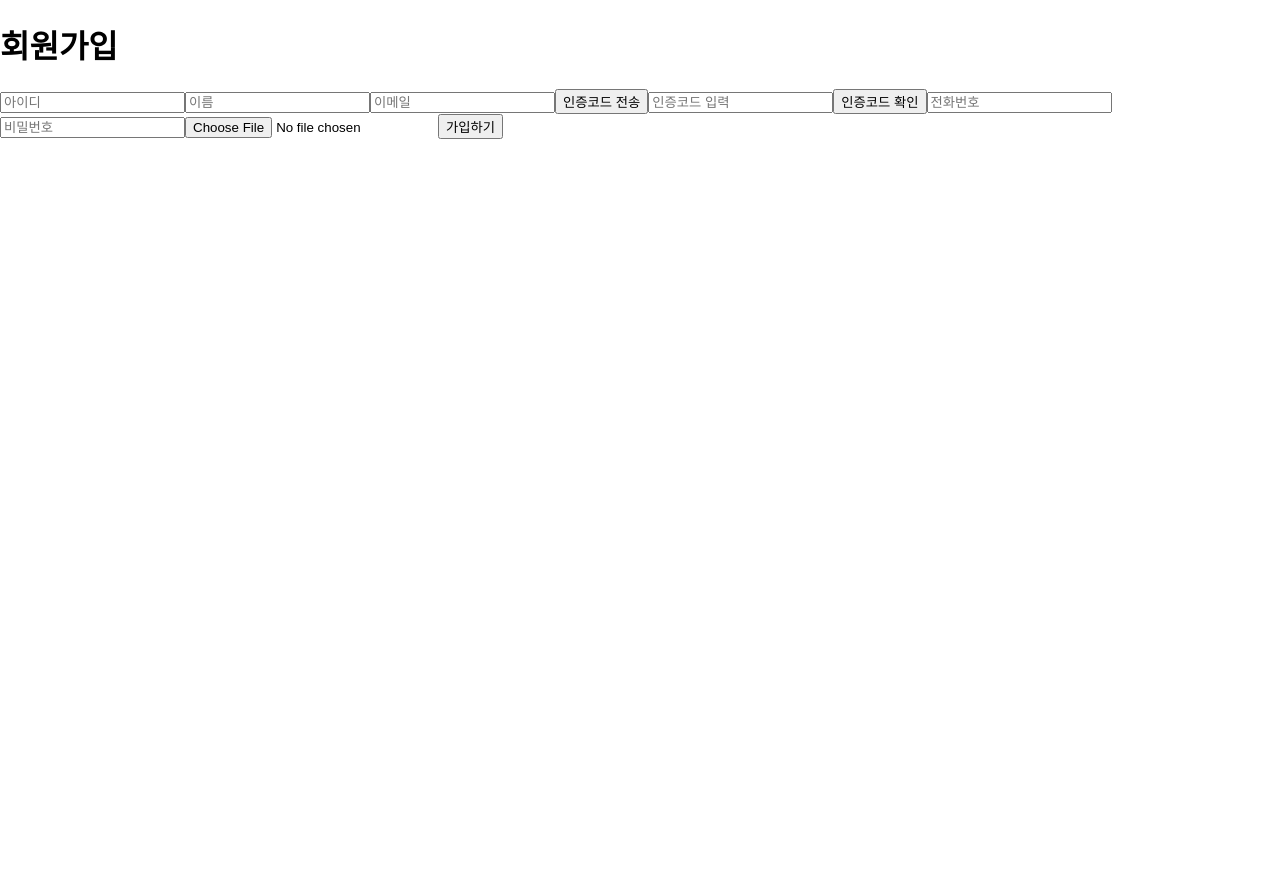
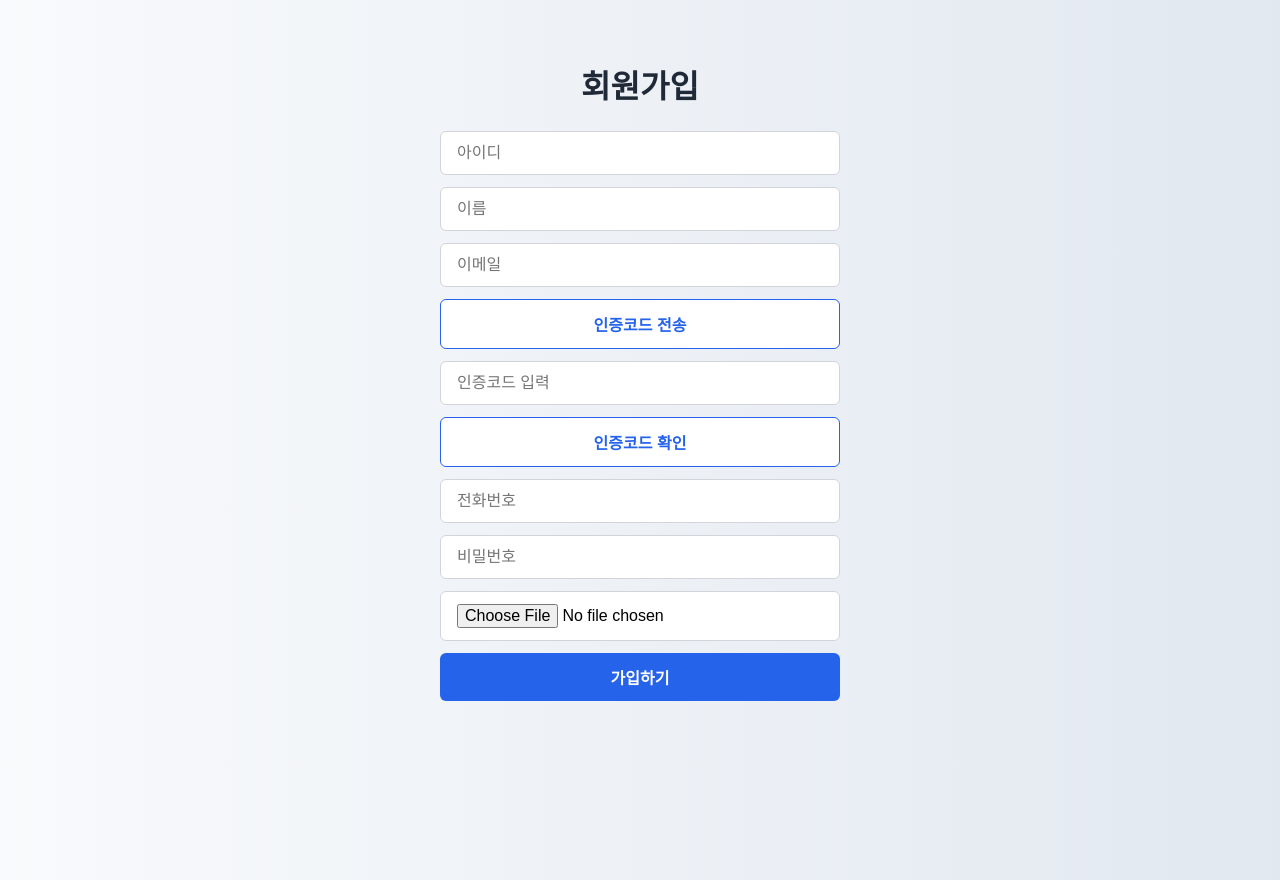
Before and after one commit to Dezeli/Neighbiz, a React (Create React App) app in the folder react/: page /signup in a window 1280 px wide. Before the commit the page ends 800 px from the top, so only its background shows below. Built offline with nearby package versions, Linux system fonts and the light colour scheme; the HTML template or start-up script is replaced by a standard one.

Commit message:
refactor: tailwindcss

```diff
--- a/react/package.json
+++ b/react/package.json
@@ -12,6 +12,7 @@
     "react-dom": "^19.1.0",
     "react-router-dom": "^7.6.0",
     "react-scripts": "5.0.1",
+    "styled-components": "^6.1.18",
     "web-vitals": "^2.1.4"
   },
   "scripts": {
@@ -37,5 +38,10 @@
       "last 1 firefox version",
       "last 1 safari version"
     ]
+  },
+  "devDependencies": {
+    "autoprefixer": "^10.4.21",
+    "postcss": "^8.5.3",
+    "tailwindcss": "^4.1.7"
   }
 }
--- a/react/src/pages/FindID.jsx
+++ b/react/src/pages/FindID.jsx
@@ -1,6 +1,70 @@
 import React, { useState, useEffect } from 'react';
 import { useNavigate } from 'react-router-dom';
+import styled from 'styled-components';
 import api from '../lib/axios';
+
+const Container = styled.div`
+  min-height: 100vh;
+  padding: 40px 20px;
+  background: linear-gradient(to right, #f8fafc, #e2e8f0);
+  display: flex;
+  flex-direction: column;
+  align-items: center;
+  justify-content: center;
+  font-family: 'Pretendard', sans-serif;
+`;
+
+const Title = styled.h1`
+  font-size: 2rem;
+  font-weight: 700;
+  color: #1f2937;
+  margin-bottom: 1.5rem;
+`;
+
+const Form = styled.div`
+  width: 100%;
+  max-width: 360px;
+  display: flex;
+  flex-direction: column;
+  gap: 12px;
+`;
+
+const Input = styled.input`
+  padding: 12px 16px;
+  border-radius: 6px;
+  border: 1px solid #d1d5db;
+  font-size: 1rem;
+  outline: none;
+  background-color: white;
+
+  &:focus {
+    border-color: #2563eb;
+  }
+`;
+
+const Button = styled.button`
+  padding: 12px;
+  background-color: #2563eb;
+  color: white;
+  font-weight: 600;
+  font-size: 1rem;
+  border: none;
+  border-radius: 6px;
+  cursor: pointer;
+  transition: 0.2s;
+
+  &:hover {
+    background-color: #1d4ed8;
+  }
+`;
+
+const Text = styled.p`
+  font-size: 0.95rem;
+  color: ${({ type }) =>
+    type === 'error' ? 'red' : type === 'success' ? 'green' : '#374151'};
+  margin-top: 0.5rem;
+  text-align: center;
+`;
 
 function FindID() {
   const navigate = useNavigate();
@@ -35,22 +99,24 @@ function FindID() {
   };
 
   return (
-    <div>
-      <h1>아이디 찾기</h1>
-      <input
+    <Container>
+      <Title>아이디 찾기</Title>
+      <Form>
+        <Input
           name="email"
           placeholder="이메일"
           onChange={handleChange}
         />
-      <input
+        <Input
           name="phone_number"
           placeholder="전화번호"
           onChange={handleChange}
         />
-      <button onClick={handleFind}>아이디 찾기</button>
-      {result && <p style={{ color: 'green' }}>{result}</p>}
-      {error && <p style={{ color: 'red' }}>{error}</p>}
-    </div>
+        <Button onClick={handleFind}>아이디 찾기</Button>
+        {result && <Text type="success">{result}</Text>}
+        {error && <Text type="error">{error}</Text>}
+      </Form>
+    </Container>
   );
 }
 
--- a/react/src/pages/Landing.jsx
+++ b/react/src/pages/Landing.jsx
@@ -1,7 +1,82 @@
-import React from 'react';
-import { Link } from 'react-router-dom';
-import { useEffect } from 'react';
-import { useNavigate } from 'react-router-dom';
+import React, { useEffect } from 'react';
+import { Link, useNavigate } from 'react-router-dom';
+import styled from 'styled-components';
+
+const Container = styled.div`
+  min-height: 100vh;
+  padding: 0 20px;
+  background: linear-gradient(to right, #f8fafc, #e2e8f0);
+  display: flex;
+  flex-direction: column;
+  align-items: center;
+  justify-content: center;
+  font-family: 'Pretendard', sans-serif;
+
+  @media (max-width: 768px) {
+    padding: 0 16px;
+  }
+`;
+
+const Title = styled.h1`
+  font-size: 2.5rem;
+  font-weight: 800;
+  color: #1f2937;
+  margin-bottom: 1rem;
+  text-align: center;
+
+  @media (max-width: 768px) {
+    font-size: 2rem;
+  }
+`;
+
+const Subtitle = styled.p`
+  font-size: 1.1rem;
+  color: #4b5563;
+  text-align: center;
+  max-width: 480px;
+  line-height: 1.6;
+  margin-bottom: 2rem;
+
+  @media (max-width: 768px) {
+    font-size: 1rem;
+  }
+`;
+
+const ButtonGroup = styled.div`
+  display: flex;
+  gap: 12px;
+  flex-wrap: wrap;
+  justify-content: center;
+`;
+
+const Button = styled(Link)`
+  padding: 12px 24px;
+  font-size: 1rem;
+  font-weight: 600;
+  border-radius: 6px;
+  text-decoration: none;
+  text-align: center;
+  min-width: 120px;
+  transition: all 0.2s ease;
+`;
+
+const SignupButton = styled(Button)`
+  background-color: #2563eb;
+  color: white;
+
+  &:hover {
+    background-color: #1d4ed8;
+  }
+`;
+
+const LoginButton = styled(Button)`
+  border: 2px solid #2563eb;
+  color: #2563eb;
+
+  &:hover {
+    background-color: #e0f2fe;
+  }
+`;
 
 function Landing() {
   const navigate = useNavigate();
@@ -14,11 +89,18 @@ function Landing() {
   }, []);
 
   return (
-    <div>
-      <h1>👋 환영합니다!</h1>
-      <p>로그인하지 않았다면 이 화면이 보입니다.</p>
-      <Link to="/login">로그인</Link> | <Link to="/signup">회원가입</Link>
-    </div>
+    <Container>
+      <Title>Neighviz에 오신 것을 환영합니다</Title>
+      <Subtitle>
+        검증된 사업자 간 제휴를 빠르고 신뢰 있게 연결합니다.
+        <br />
+        지금 Neighviz에서 제휴 파트너를 만나보세요.
+      </Subtitle>
+      <ButtonGroup>
+        <SignupButton to="/signup">회원가입</SignupButton>
+        <LoginButton to="/login">로그인</LoginButton>
+      </ButtonGroup>
+    </Container>
   );
 }
 
--- a/react/src/pages/Login.jsx
+++ b/react/src/pages/Login.jsx
@@ -1,6 +1,89 @@
 import React, { useState, useEffect } from 'react';
 import { useNavigate } from 'react-router-dom';
+import styled from 'styled-components';
 import api from '../lib/axios';
+
+const Container = styled.div`
+  min-height: 100vh;
+  padding: 0 20px;
+  background: linear-gradient(to right, #f8fafc, #e2e8f0);
+  display: flex;
+  flex-direction: column;
+  justify-content: center;
+  align-items: center;
+  font-family: 'Pretendard', sans-serif;
+`;
+
+const Title = styled.h1`
+  font-size: 2rem;
+  font-weight: 700;
+  color: #1f2937;
+  margin-bottom: 1.5rem;
+`;
+
+const Form = styled.div`
+  width: 100%;
+  max-width: 360px;
+  display: flex;
+  flex-direction: column;
+  gap: 12px;
+`;
+
+const Input = styled.input`
+  padding: 12px 16px;
+  border-radius: 6px;
+  border: 1px solid #d1d5db;
+  font-size: 1rem;
+  outline: none;
+  transition: border-color 0.2s;
+
+  &:focus {
+    border-color: #2563eb;
+  }
+`;
+
+const Button = styled.button`
+  padding: 12px;
+  background-color: #2563eb;
+  color: white;
+  font-weight: 600;
+  font-size: 1rem;
+  border: none;
+  border-radius: 6px;
+  cursor: pointer;
+
+  &:hover {
+    background-color: #1d4ed8;
+  }
+`;
+
+const SubButtonGroup = styled.div`
+  margin-top: 1rem;
+  display: flex;
+  gap: 12px;
+  justify-content: center;
+  flex-wrap: wrap;
+`;
+
+const SubButton = styled.button`
+  padding: 8px 14px;
+  font-size: 0.9rem;
+  border: 1px solid #94a3b8;
+  background: white;
+  color: #1e293b;
+  border-radius: 5px;
+  cursor: pointer;
+
+  &:hover {
+    background: #f1f5f9;
+  }
+`;
+
+const ErrorMsg = styled.p`
+  color: red;
+  font-size: 0.9rem;
+  margin-top: 4px;
+`;
 
 function Login() {
   const [username, setUsername] = useState('');
@@ -29,27 +112,29 @@ function Login() {
   };
 
   return (
-    <div>
-      <h1>로그인</h1>
-      <input
+    <Container>
+      <Title>로그인</Title>
+      <Form>
+        <Input
           value={username}
           onChange={(e) => setUsername(e.target.value)}
           placeholder="아이디"
         />
-      <input
+        <Input
           type="password"
           value={password}
           onChange={(e) => setPassword(e.target.value)}
           placeholder="비밀번호"
         />
-      <button onClick={handleLogin}>로그인</button>
-      {error && <p style={{ color: 'red' }}>{error}</p>}
+        <Button onClick={handleLogin}>로그인</Button>
+        {error && <ErrorMsg>{error}</ErrorMsg>}
+      </Form>
 
-      <div style={{ marginTop: '1rem' }}>
-        <button onClick={() => navigate('/find-id')}>아이디 찾기</button>
-        <button onClick={() => navigate('/reset-password')}>비밀번호 찾기</button>
-      </div>
-    </div>
+      <SubButtonGroup>
+        <SubButton onClick={() => navigate('/find-id')}>아이디 찾기</SubButton>
+        <SubButton onClick={() => navigate('/reset-password')}>비밀번호 찾기</SubButton>
+      </SubButtonGroup>
+    </Container>
   );
 }
 
--- a/react/src/pages/Main.jsx
+++ b/react/src/pages/Main.jsx
@@ -1,5 +1,41 @@
 import React from 'react';
 import { useNavigate } from 'react-router-dom';
+import styled from 'styled-components';
+
+const Container = styled.div`
+  min-height: 100vh;
+  padding: 40px 20px;
+  background: linear-gradient(to right, #f8fafc, #e2e8f0);
+  display: flex;
+  flex-direction: column;
+  align-items: center;
+  justify-content: center;
+  font-family: 'Pretendard', sans-serif;
+`;
+
+const Title = styled.h1`
+  font-size: 1.8rem;
+  font-weight: 700;
+  color: #1f2937;
+  margin-bottom: 2rem;
+  text-align: center;
+`;
+
+const LogoutButton = styled.button`
+  padding: 12px 24px;
+  background-color: #2563eb;
+  color: white;
+  font-size: 1rem;
+  font-weight: 600;
+  border: none;
+  border-radius: 6px;
+  cursor: pointer;
+  transition: background-color 0.2s;
+
+  &:hover {
+    background-color: #1d4ed8;
+  }
+`;
 
 function Main() {
   const navigate = useNavigate();
@@ -11,10 +47,10 @@ function Main() {
   };
 
   return (
-    <div>
-      <h1>메인 페이지 (로그인된 사용자만 접근 가능)</h1>
-      <button onClick={handleLogout}>로그아웃</button>
-    </div>
+    <Container>
+      <Title>메인 페이지 (로그인된 사용자만 접근 가능)</Title>
+      <LogoutButton onClick={handleLogout}>로그아웃</LogoutButton>
+    </Container>
   );
 }
 
--- a/react/src/pages/ResetPassword.jsx
+++ b/react/src/pages/ResetPassword.jsx
@@ -1,6 +1,70 @@
 import React, { useState, useEffect } from 'react';
 import { useNavigate } from 'react-router-dom';
+import styled from 'styled-components';
 import api from '../lib/axios';
+
+const Container = styled.div`
+  min-height: 100vh;
+  padding: 40px 20px;
+  background: linear-gradient(to right, #f8fafc, #e2e8f0);
+  display: flex;
+  flex-direction: column;
+  align-items: center;
+  justify-content: center;
+  font-family: 'Pretendard', sans-serif;
+`;
+
+const Title = styled.h1`
+  font-size: 2rem;
+  font-weight: 700;
+  color: #1f2937;
+  margin-bottom: 1.5rem;
+`;
+
+const Form = styled.div`
+  width: 100%;
+  max-width: 360px;
+  display: flex;
+  flex-direction: column;
+  gap: 12px;
+`;
+
+const Input = styled.input`
+  padding: 12px 16px;
+  border-radius: 6px;
+  border: 1px solid #d1d5db;
+  font-size: 1rem;
+  outline: none;
+  background-color: white;
+
+  &:focus {
+    border-color: #2563eb;
+  }
+`;
+
+const Button = styled.button`
+  padding: 12px;
+  background-color: #2563eb;
+  color: white;
+  font-weight: 600;
+  font-size: 1rem;
+  border: none;
+  border-radius: 6px;
+  cursor: pointer;
+  transition: 0.2s;
+
+  &:hover {
+    background-color: #1d4ed8;
+  }
+`;
+
+const Text = styled.p`
+  font-size: 0.95rem;
+  color: ${({ type }) =>
+    type === 'error' ? 'red' : type === 'success' ? 'green' : '#374151'};
+  margin-top: 0.5rem;
+  text-align: center;
+`;
 
 function ResetPassword() {
   const navigate = useNavigate();
@@ -30,18 +94,20 @@ function ResetPassword() {
   };
 
   return (
-    <div>
-      <h1>비밀번호 재설정</h1>
-      <input
-        type="email"
-        placeholder="이메일 주소"
-        value={email}
-        onChange={(e) => setEmail(e.target.value)}
-      />
-      <button onClick={handleSend}>재설정 링크 전송</button>
-      {message && <p style={{ color: 'green' }}>{message}</p>}
-      {error && <p style={{ color: 'red' }}>{error}</p>}
-    </div>
+    <Container>
+      <Title>비밀번호 재설정</Title>
+      <Form>
+        <Input
+          type="email"
+          placeholder="이메일 주소"
+          value={email}
+          onChange={(e) => setEmail(e.target.value)}
+        />
+        <Button onClick={handleSend}>재설정 링크 전송</Button>
+        {message && <Text type="success">{message}</Text>}
+        {error && <Text type="error">{error}</Text>}
+      </Form>
+    </Container>
   );
 }
 
--- a/react/src/pages/ResetPasswordConfirm.jsx
+++ b/react/src/pages/ResetPasswordConfirm.jsx
@@ -1,6 +1,71 @@
 import React, { useState, useEffect } from 'react';
 import { useNavigate, useSearchParams } from 'react-router-dom';
+import styled from 'styled-components';
 import api from '../lib/axios';
+
+const Container = styled.div`
+  min-height: 100vh;
+  padding: 40px 20px;
+  background: linear-gradient(to right, #f8fafc, #e2e8f0);
+  display: flex;
+  flex-direction: column;
+  align-items: center;
+  justify-content: center;
+  font-family: 'Pretendard', sans-serif;
+`;
+
+const Title = styled.h1`
+  font-size: 2rem;
+  font-weight: 700;
+  color: #1f2937;
+  margin-bottom: 1.5rem;
+  text-align: center;
+`;
+
+const Form = styled.div`
+  width: 100%;
+  max-width: 360px;
+  display: flex;
+  flex-direction: column;
+  gap: 12px;
+`;
+
+const Input = styled.input`
+  padding: 12px 16px;
+  border-radius: 6px;
+  border: 1px solid #d1d5db;
+  font-size: 1rem;
+  outline: none;
+  background-color: white;
+
+  &:focus {
+    border-color: #2563eb;
+  }
+`;
+
+const Button = styled.button`
+  padding: 12px;
+  background-color: #2563eb;
+  color: white;
+  font-weight: 600;
+  font-size: 1rem;
+  border: none;
+  border-radius: 6px;
+  cursor: pointer;
+  transition: 0.2s;
+
+  &:hover {
+    background-color: #1d4ed8;
+  }
+`;
+
+const Text = styled.p`
+  font-size: 0.95rem;
+  color: ${({ type }) =>
+    type === 'error' ? 'red' : type === 'success' ? 'green' : '#374151'};
+  margin-top: 0.5rem;
+  text-align: center;
+`;
 
 function ResetPasswordConfirm() {
   const [params] = useSearchParams();
@@ -51,23 +116,23 @@ function ResetPasswordConfirm() {
   };
 
   return (
-    <div>
-      <h1>비밀번호 재설정</h1>
+    <Container>
+      <Title>비밀번호 재설정</Title>
       {error ? (
-        <p style={{ color: 'red' }}>{error}</p>
+        <Text type="error">{error}</Text>
       ) : (
-        <>
-          <input
+        <Form>
+          <Input
             type="password"
             placeholder="새 비밀번호"
             value={newPassword}
             onChange={(e) => setNewPassword(e.target.value)}
           />
-          <button onClick={handleReset}>비밀번호 변경</button>
-          {message && <p style={{ color: 'green' }}>{message}</p>}
-        </>
+          <Button onClick={handleReset}>비밀번호 변경</Button>
+          {message && <Text type="success">{message}</Text>}
+        </Form>
       )}
-    </div>
+    </Container>
   );
 }
 
--- a/react/src/pages/Signup.jsx
+++ b/react/src/pages/Signup.jsx
@@ -1,6 +1,85 @@
 import React, { useState, useEffect } from 'react';
 import { useNavigate } from 'react-router-dom';
+import styled from 'styled-components';
 import api from '../lib/axios';
+
+const Container = styled.div`
+  min-height: 100vh;
+  padding: 40px 20px;
+  background: linear-gradient(to right, #f8fafc, #e2e8f0);
+  display: flex;
+  flex-direction: column;
+  align-items: center;
+  font-family: 'Pretendard', sans-serif;
+`;
+
+const Title = styled.h1`
+  font-size: 2rem;
+  font-weight: 700;
+  color: #1f2937;
+  margin-bottom: 1.5rem;
+`;
+
+const Form = styled.div`
+  width: 100%;
+  max-width: 400px;
+  display: flex;
+  flex-direction: column;
+  gap: 12px;
+`;
+
+const Input = styled.input`
+  padding: 12px 16px;
+  border-radius: 6px;
+  border: 1px solid #d1d5db;
+  font-size: 1rem;
+  outline: none;
+  transition: border-color 0.2s;
+  background-color: white;
+
+  &:focus {
+    border-color: #2563eb;
+  }
+`;
+
+const Button = styled.button`
+  padding: 12px;
+  background-color: #2563eb;
+  color: white;
+  font-weight: 600;
+  font-size: 1rem;
+  border: none;
+  border-radius: 6px;
+  cursor: pointer;
+  transition: 0.2s;
+
+  &:hover {
+    background-color: #1d4ed8;
+  }
+`;
+
+const SubButton = styled(Button)`
+  background-color: white;
+  color: #2563eb;
+  border: 1.5px solid #2563eb;
+
+  &:hover {
+    background-color: #eff6ff;
+  }
+`;
+
+const Text = styled.p`
+  font-size: 0.9rem;
+  color: ${({ type }) =>
+    type === 'error' ? 'red' : type === 'success' ? 'green' : '#374151'};
+  margin: 4px 0;
+`;
+
+const ImagePreview = styled.img`
+  margin-top: 8px;
+  width: 120px;
+  border-radius: 6px;
+`;
 
 function Signup() {
   const [form, setForm] = useState({
@@ -99,35 +178,34 @@ function Signup() {
   };
 
   return (
-    <div>
-      <h1>회원가입</h1>
-      <input name="username" placeholder="아이디" onChange={handleChange} />
-      <input name="name" placeholder="이름" onChange={handleChange} />
+    <Container>
+      <Title>회원가입</Title>
+      <Form>
+        <Input name="username" placeholder="아이디" onChange={handleChange} />
+        <Input name="name" placeholder="이름" onChange={handleChange} />
+        <Input name="email" placeholder="이메일" onChange={handleChange} />
+        <SubButton onClick={handleSendEmailCode}>인증코드 전송</SubButton>
+        {emailMsg && <Text>{emailMsg}</Text>}
 
-      <input name="email" placeholder="이메일" onChange={handleChange} />
-      <button onClick={handleSendEmailCode}>인증코드 전송</button>
-      {emailMsg && <p>{emailMsg}</p>}
+        <Input
+          placeholder="인증코드 입력"
+          value={code}
+          onChange={(e) => setCode(e.target.value)}
+        />
+        <SubButton onClick={handleConfirmEmailCode}>인증코드 확인</SubButton>
+        {codeMsg && <Text>{codeMsg}</Text>}
 
-      <input
-        placeholder="인증코드 입력"
-        value={code}
-        onChange={(e) => setCode(e.target.value)}
-      />
-      <button onClick={handleConfirmEmailCode}>인증코드 확인</button>
-      {codeMsg && <p>{codeMsg}</p>}
+        <Input name="phone_number" placeholder="전화번호" onChange={handleChange} />
+        <Input name="password" type="password" placeholder="비밀번호" onChange={handleChange} />
+        <Input type="file" accept="image/*" onChange={handleImageUpload} />
+        {uploadMsg && <Text>{uploadMsg}</Text>}
+        {previewUrl && <ImagePreview src={previewUrl} alt="미리보기" />}
 
-      <input name="phone_number" placeholder="전화번호" onChange={handleChange} />
-      <input name="password" type="password" placeholder="비밀번호" onChange={handleChange} />
-
-      {/* ✅ 이미지 업로드 */}
-      <input type="file" accept="image/*" onChange={handleImageUpload} />
-      {uploadMsg && <p>{uploadMsg}</p>}
-      {previewUrl && <img src={previewUrl} alt="미리보기" width={120} />}
-
-      <button onClick={handleSignup}>가입하기</button>
-      {error && <p style={{ color: 'red' }}>{error}</p>}
-      {successMsg && <p style={{ color: 'green' }}>{successMsg}</p>}
-    </div>
+        <Button onClick={handleSignup}>가입하기</Button>
+        {error && <Text type="error">{error}</Text>}
+        {successMsg && <Text type="success">{successMsg}</Text>}
+      </Form>
+    </Container>
   );
 }
 
```
Also changed, not shown: react/src/pages/Home.jsx (deleted, +0 -7 lines). Lines whose indentation alone changed are shown as unchanged.
